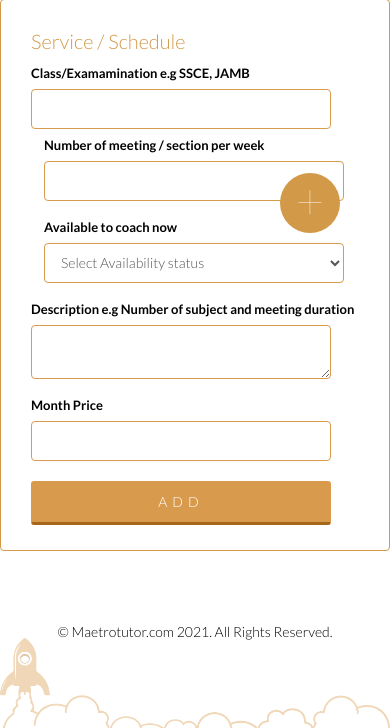
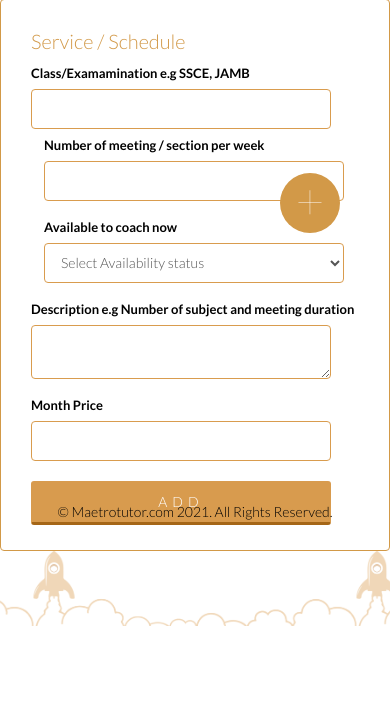
Before and after one commit to white9ja/Triangle, a Flask app: a page that uses triangle/templates/layout/base.html in a window 390 px wide. Shown: the part 460-1188 px from the top of the page. After the commit the page ends 1086 px from the top, so only its background shows below. Run offline with Flask 2, Linux system fonts and the light colour scheme; a user stored in the database is signed in; data comes from the database, SQL or seed files in the repository; some libraries are stand-ins or nearby versions.

Commit message:
removed the wasted space at the footer using media query

```diff
--- a/triangle/templates/layout/base.html
+++ b/triangle/templates/layout/base.html
@@ -153,6 +153,9 @@
             object-fit:fill;
             border:0px solid #D29948;
             border-radius:100%;
+        }
+        #md-foot{
+            margin-top: -120px;
         }
         #md-cam{
              position: relative;
@@ -411,7 +414,7 @@
 
 
 
-                <div class="col-sm-12">
+                <div class="col-sm-12" id="md-foot">
                     <div class="copyright-text text-center">
                         <p>&copy; Maetrotutor.com 2021. All Rights Reserved.</p>
 
```
